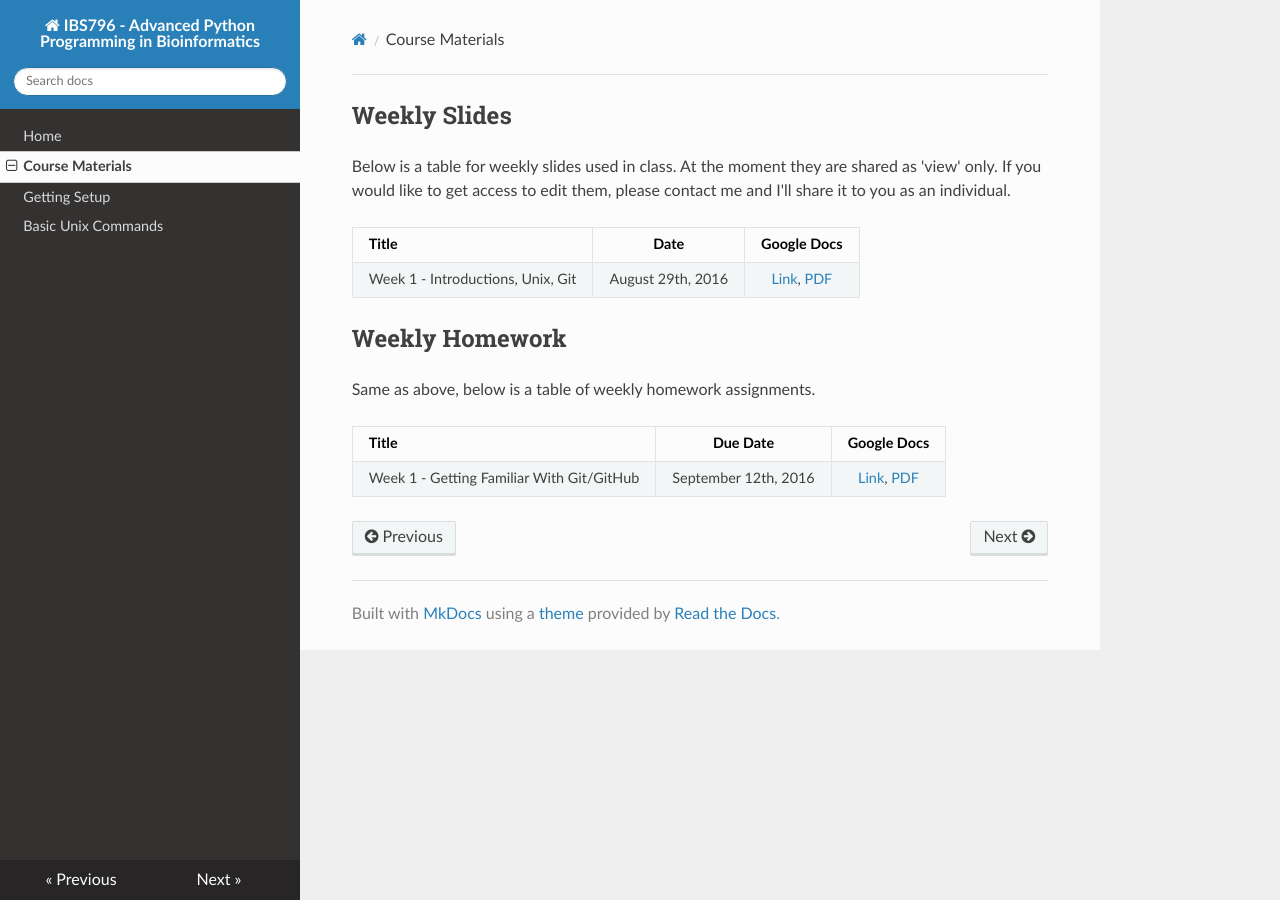
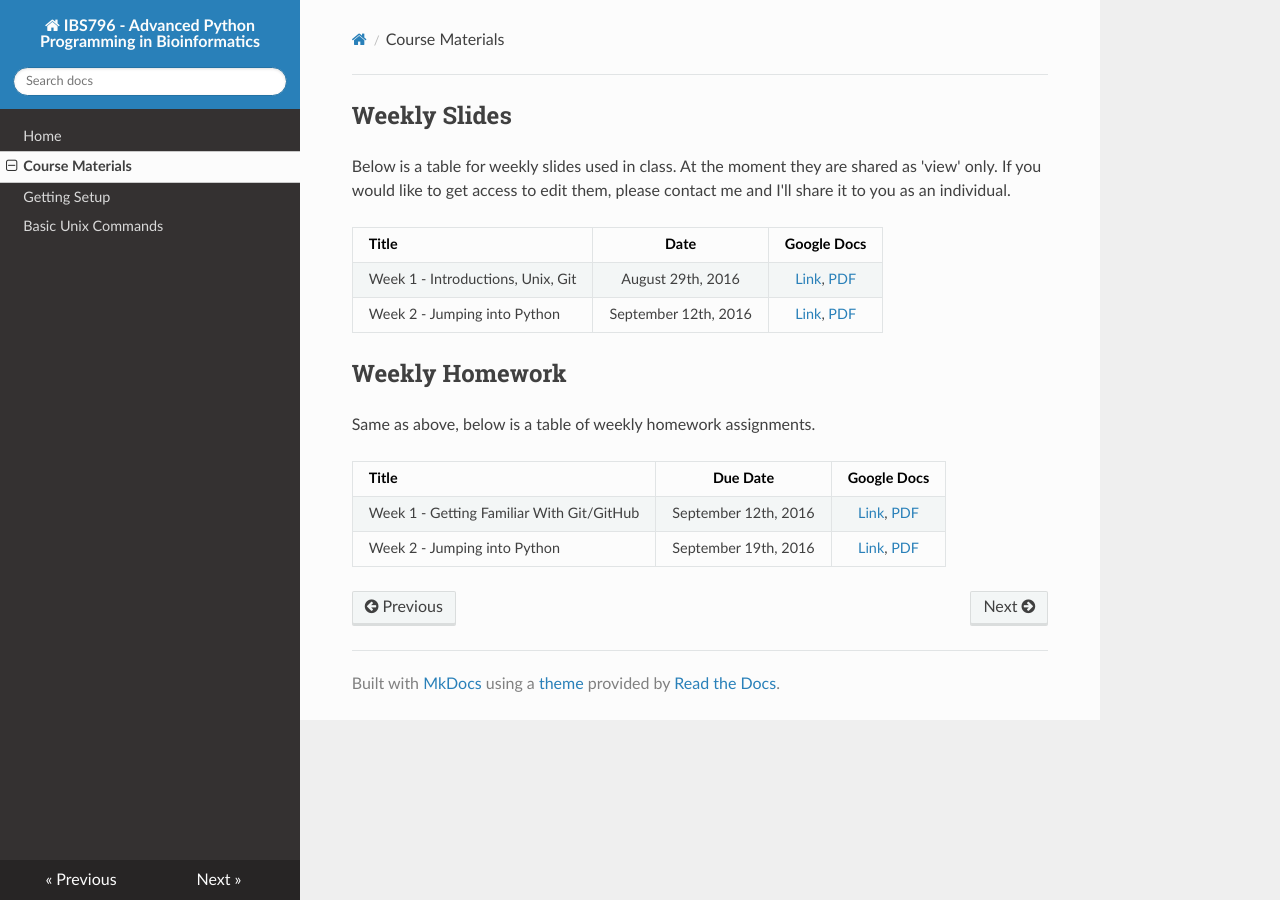
Before and after one commit to rpetit3-education/ibs796-python, an MkDocs documentation site: the page built from docs/course-materials.md, in a window 1280 px wide. Built offline with MkDocs 1.6.1, drawn with Linux system fonts in a browser that asks for light colours; nearby versions of some CDN libraries; old or Windows-style settings are respelled for this version of MkDocs.

Commit message:
week 2 updates

```diff
--- a/docs/course-materials.md
+++ b/docs/course-materials.md
@@ -3,7 +3,8 @@ Below is a table for weekly slides used in class. At the moment they are shared
 
 | Title | Date | Google Docs|
 |-------|:------:|:------------------:|
-| Week 1 - Introductions, Unix, Git | August 29th, 2016 | [Link](https://docs.google.com/presentation/d/1dQ0ybV-1JqYR6VN2RCKqq2qod4idViBIGeDOsrbAPtc/edit?usp=sharing), [PDF](https://github.com/rpetit3-education/ibs796-python/raw/master/resources/slides/week01-introductions-unix-git.pdf)
+| Week 1 - Introductions, Unix, Git | August 29th, 2016 | [Link](https://docs.google.com/presentation/d/1dQ0ybV-1JqYR6VN2RCKqq2qod4idViBIGeDOsrbAPtc/edit?usp=sharing), [PDF](https://github.com/rpetit3-education/ibs796-python/raw/master/resources/slides/week01-introductions-unix-git.pdf)|
+| Week 2 - Jumping into Python | September 12th, 2016 | [Link](https://docs.google.com/presentation/d/1VUR9RT7oEqTfodERlWd2jtAf1IBjdQRHua5JG_hVyHA/edit?usp=sharing), [PDF](https://github.com/rpetit3-education/ibs796-python/raw/master/resources/slides/week02-jumping-into-python.pdf)|
 
 ## Weekly Homework
 Same as above, below is a table of weekly homework assignments.
@@ -11,3 +12,4 @@ Same as above, below is a table of weekly homework assignments.
 | Title | Due Date | Google Docs|
 |-------|:------:|:------------------:|
 | Week 1 - Getting Familiar With Git/GitHub | September 12th, 2016 | [Link](https://docs.google.com/document/d/1cPkJeXnqxgGOiTjpdeBCdffrJNN3A9An0ro2I0RvB0A/edit?usp=sharing), [PDF](https://github.com/rpetit3-education/ibs796-python/raw/master/resources/homework/week01-getting-familiar-with-git.pdf)|
+| Week 2 - Jumping into Python | September 19th, 2016 | [Link](https://docs.google.com/document/d/1H70zR_QA40_4RtXFWnmjGKDVzL6J9JLGw-gR8cy0Jwk/edit?usp=sharing), [PDF](https://github.com/rpetit3-education/ibs796-python/raw/master/resources/homework/week02-jumping-into-python.pdf)|
```
Also changed, not shown: docs/getting-setup.md (+0 -4 lines), 4 other files.
